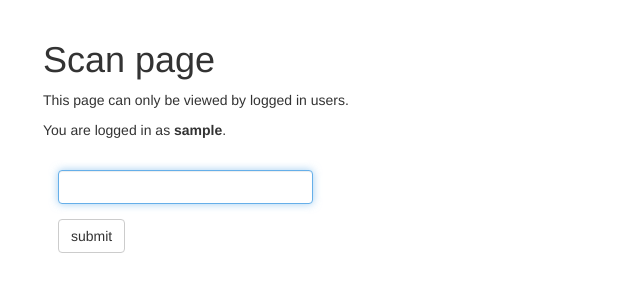
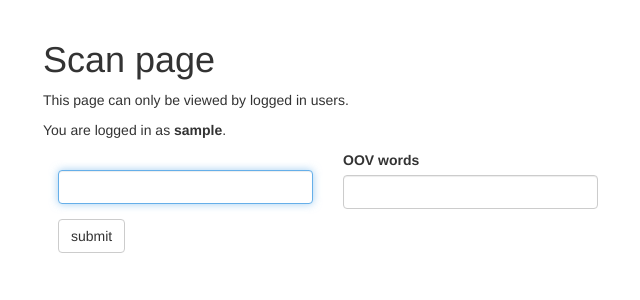
Before and after one commit to kqf/reading-assistant, a Flask app: page /scan in a window 1280 px wide. Shown: the part 52-352 px from the top of the page, without its empty margins (27-667 px from the left). Run offline with Flask 2, Linux system fonts and the light colour scheme; the visitor is signed in with stand-in values (Sample User, id 1); data comes from the database, SQL or seed files in the repository; parts of the project's set-up code (start-up, migrations or seed data) failed here and were passed over; some libraries are stand-ins or nearby versions.

Commit message:
Add suggestion list (#16)
* Add the suggestion form

* Add the suggestion form on top to prevent crashes

* Fix the field

* Rename the form

* Clean the forms

```diff
--- a/app/main/forms.py
+++ b/app/main/forms.py
@@ -1,6 +1,9 @@
 from flask_wtf import FlaskForm
 from wtforms import StringField, PasswordField, BooleanField, SubmitField
+from wtforms import SelectMultipleField
 from wtforms.validators import Required, Length, DataRequired
+
+from wtforms.widgets import CheckboxInput, ListWidget
 
 
 class LoginForm(FlaskForm):
@@ -14,3 +17,11 @@ class InputForm(FlaskForm):
     translation = StringField('', validators=[DataRequired()],
                               render_kw={'autofocus': True})
     submit = SubmitField('submit')
+
+
+class SuggestionForm(FlaskForm):
+    suggestions = SelectMultipleField(
+        'OOV words',
+        option_widget=CheckboxInput(),
+        widget=ListWidget(prefix_label=False)
+    )
--- a/app/main/routes.py
+++ b/app/main/routes.py
@@ -2,7 +2,7 @@ from flask import render_template, redirect, url_for, request
 from flask_login import login_required, login_user, logout_user
 from ..models import User
 from . import main
-from .forms import LoginForm, InputForm
+from .forms import LoginForm, InputForm, SuggestionForm
 
 
 @main.route('/login', methods=['GET', 'POST'])
@@ -32,12 +32,16 @@ def index():
 @main.route('/scan', methods=['GET', 'POST'])
 @login_required
 def scan():
-    text_input, suggestions = InputForm(), None
+    text_input, words = InputForm(), SuggestionForm()
+    words.suggestions.choices = []
+
     if text_input.validate_on_submit():
-        # TODO: Add the logic here
-        pass
+        # TODO: Fix the logic here
+        choices = ("one", "two", "three")
+        words.suggestions.choices = [(i, x) for i, x in enumerate(choices)]
+
     return render_template(
         'scan.html',
         text_input=text_input,
-        suggestions=suggestions
+        words=words
     )
--- a/app/templates/scan.html
+++ b/app/templates/scan.html
@@ -10,4 +10,8 @@
     <div class="col-md-3">
         {{ wtf.quick_form(text_input) }}
     </div>
+    <div class="col-md-3">
+        {{ wtf.quick_form(words) }}
+    </div>
+
 {% endblock %}
```
